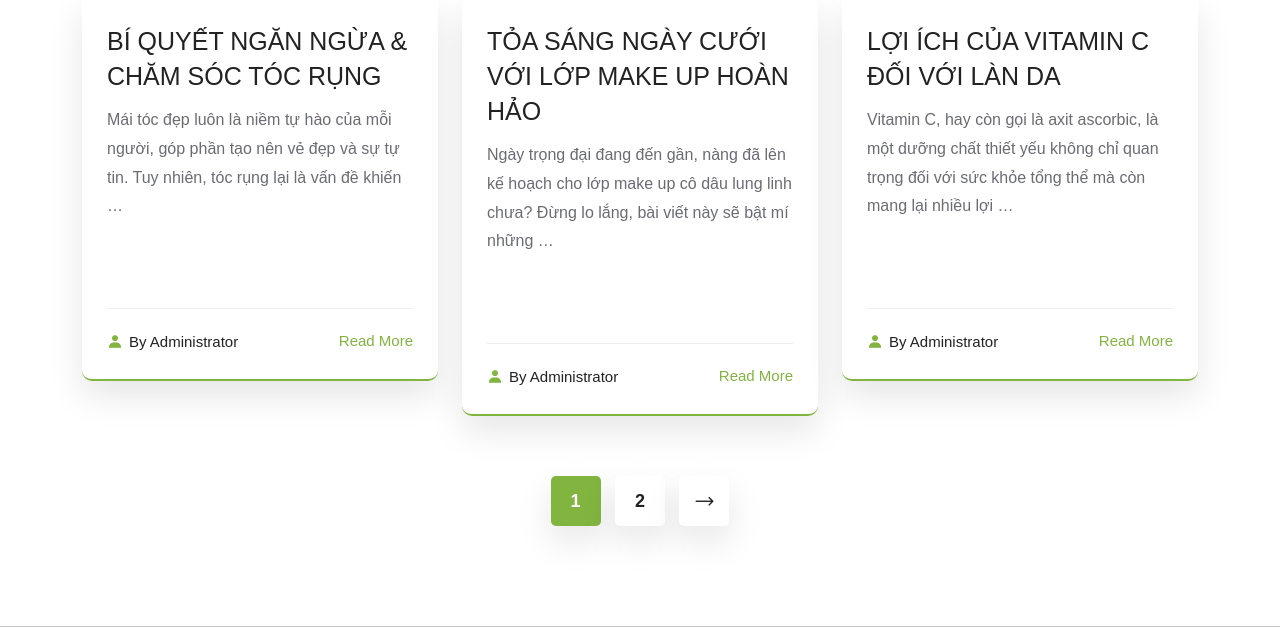
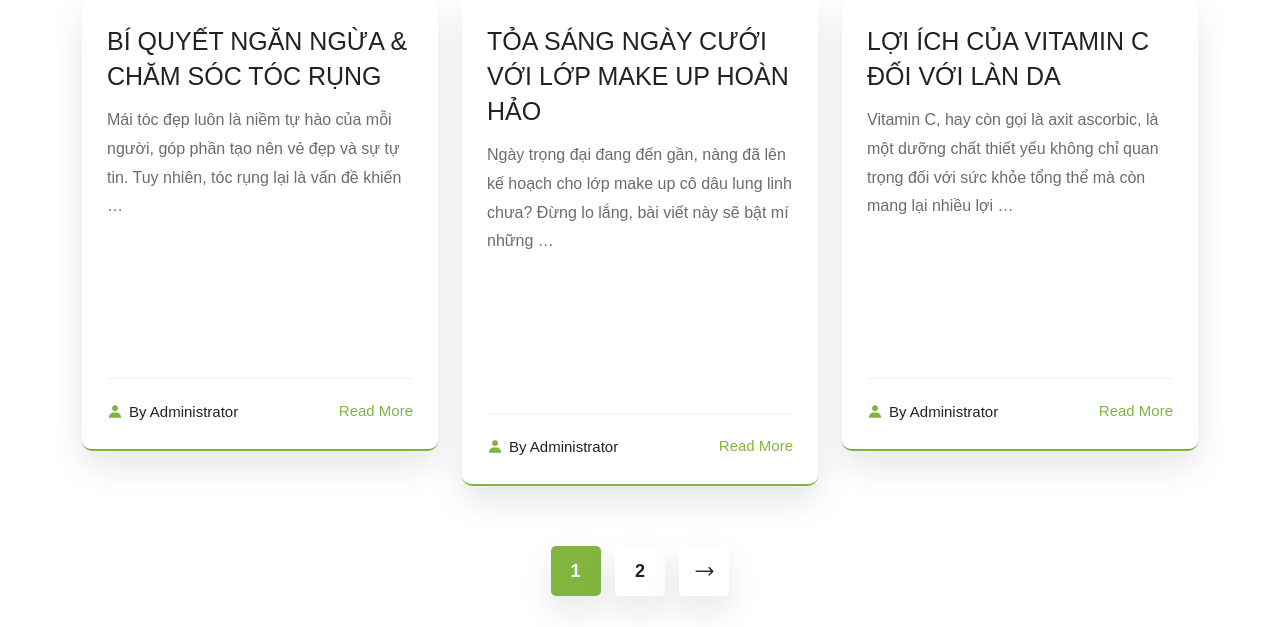
Before and after one commit to nhathong1204/rebound, a Django app: page /blogs/ in a window 1280 px wide. Shown: the part 1179-1806 px from the top of the page. Run offline with Django 4.2, Linux system fonts and the light colour scheme; data comes from the database, SQL or seed files in the repository; some libraries are stand-ins or nearby versions.

Commit message:
Update modified files

```diff
--- a/templates/core/index.html
+++ b/templates/core/index.html
@@ -573,7 +573,7 @@
                             <h3>
                                 <a href="{% url 'core:blog-detail' blog.slug %}">{{ blog.title }}</a>
                             </h3>
-                            <p style="height: 180px;">{{ blog.mini_description|truncatewords:30 }}</p>
+                            <p style="height: 250px;">{{ blog.mini_description|truncatewords:30 }}</p>
                             <!-- <a href="{% url 'core:blog-detail' blog.slug %}" class="blog-btn">Read More</a> -->
 
                             <ul class="entry-meta">
--- a/templates/core/list_blogs.html
+++ b/templates/core/list_blogs.html
@@ -52,7 +52,7 @@
                             <h3>
                                 <a href="{% url 'core:blog-detail' blog.slug %}">{{ blog.title }}</a>
                             </h3>
-                            <p style="height: 180px;">{{ blog.mini_description|truncatewords:30 }}</p>
+                            <p style="height: 250px;">{{ blog.mini_description|truncatewords:30 }}</p>
                             <!-- <a href="{% url 'core:blog-detail' blog.slug %}" class="blog-btn">Read More</a> -->
 
                             <ul class="entry-meta">
```
